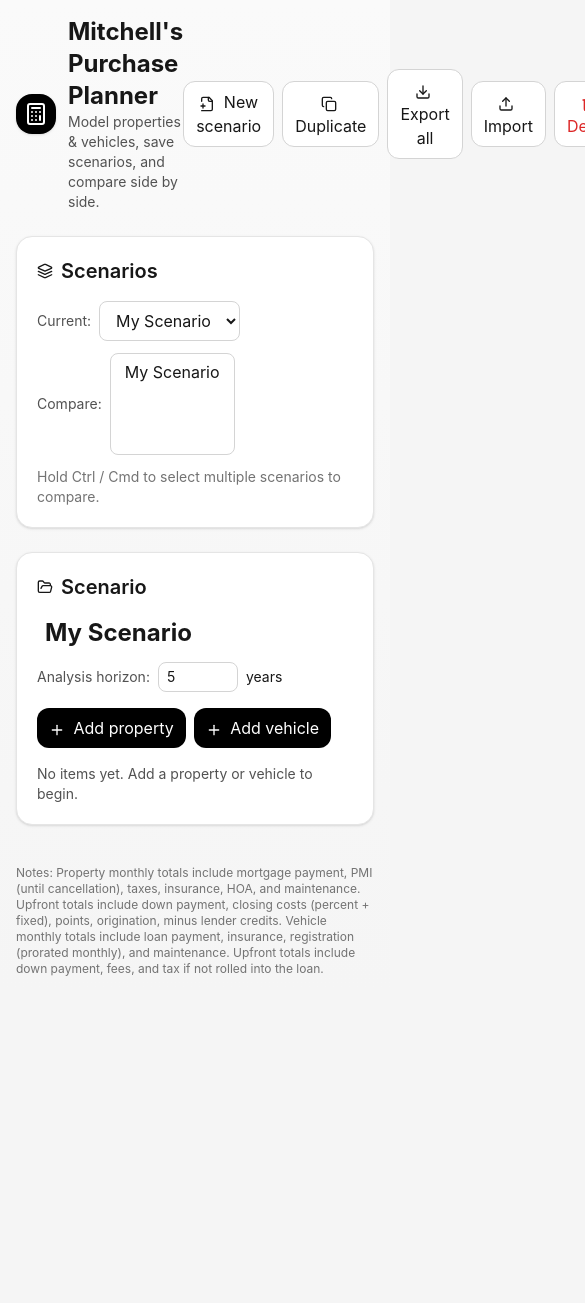
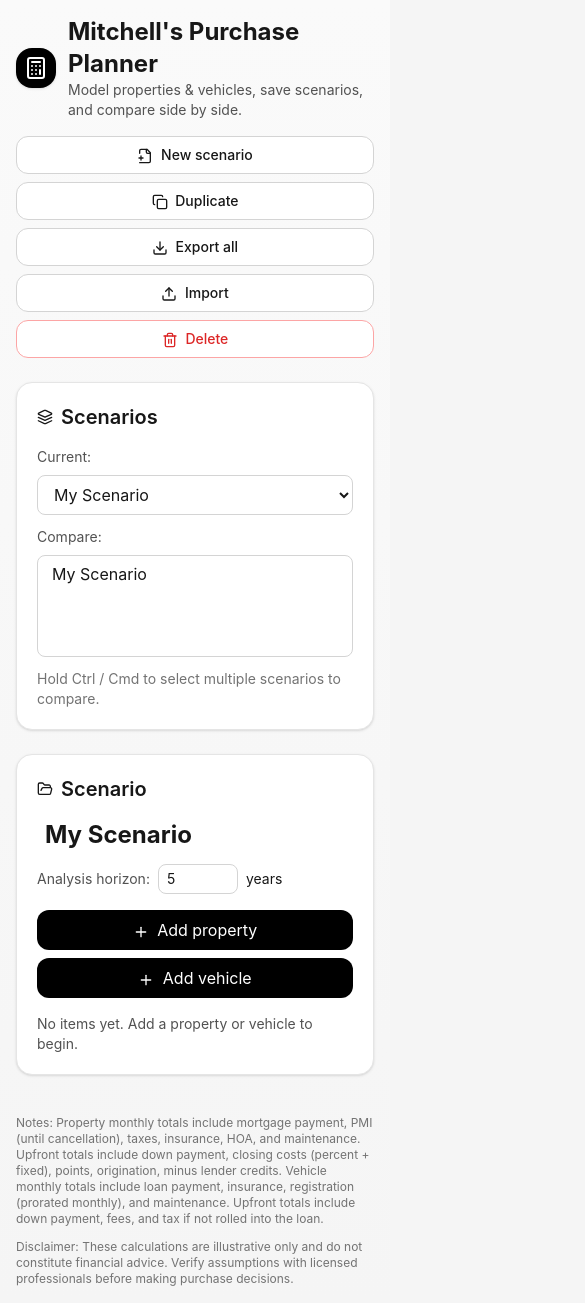
Before and after one commit to IAmTheMitchell/mitchells-purchase-planner, a React (Vite) app: page / in a window 390 px wide. Shown: the top 1303 px of the page, 585 px wide, since content can reach past the window. Before the commit the page ends 993 px from the top, so only its background shows below. Built offline with nearby package versions, Linux system fonts and the light colour scheme; the HTML template or start-up script is replaced by a standard one.

Commit message:
feat: optimize for mobile

```diff
--- a/src/App.tsx
+++ b/src/App.tsx
@@ -30,6 +30,8 @@ import { ItemType, PropertyItem, Scenario, VehicleItem } from "./types";
 export default function App() {
   const isBrowser = typeof window !== "undefined";
   const initialScenariosRef = useRef<Scenario[] | null>(null);
+  const actionButtonClass =
+    "w-full sm:w-auto px-3 py-2 rounded-xl bg-white dark:bg-neutral-900 border border-neutral-300 dark:border-neutral-700 text-sm font-medium text-center transition hover:bg-neutral-50 dark:hover:bg-neutral-800";
 
   if (initialScenariosRef.current === null) {
     initialScenariosRef.current = isBrowser ? loadScenarios() : [newScenario()];
@@ -177,7 +179,7 @@ export default function App() {
   return (
     <div className="min-h-screen bg-gradient-to-b from-neutral-50 to-neutral-100 dark:from-neutral-950 dark:to-neutral-900 text-neutral-900 dark:text-neutral-50 p-4 md:p-8">
       <div className="max-w-7xl mx-auto">
-        <header className="flex items-center justify-between mb-6">
+        <header className="flex flex-col gap-4 md:flex-row md:items-center md:justify-between mb-6">
           <div className="flex items-center gap-3">
             <motion.div
               initial={{ scale: 0.9, opacity: 0 }}
@@ -197,9 +199,9 @@ export default function App() {
             </div>
           </div>
 
-          <div className="flex items-center gap-2">
+          <div className="flex flex-col gap-2 sm:flex-row sm:flex-wrap md:justify-end w-full md:w-auto">
             <button
-              className="px-3 py-2 rounded-xl bg-white dark:bg-neutral-900 border border-neutral-300 dark:border-neutral-700"
+              className={actionButtonClass}
               onClick={() => {
                 const scenario = newScenario();
                 setScenarios((prev) => [...prev, scenario]);
@@ -209,25 +211,25 @@ export default function App() {
               <FilePlus2 className="inline w-4 h-4 mr-1" /> New scenario
             </button>
             <button
-              className="px-3 py-2 rounded-xl bg-white dark:bg-neutral-900 border border-neutral-300 dark:border-neutral-700"
+              className={actionButtonClass}
               onClick={() => duplicateScenario(current.id)}
             >
               <Copy className="inline w-4 h-4 mr-1" /> Duplicate
             </button>
             <button
-              className="px-3 py-2 rounded-xl bg-white dark:bg-neutral-900 border border-neutral-300 dark:border-neutral-700"
+              className={actionButtonClass}
               onClick={handleExport}
             >
               <Download className="inline w-4 h-4 mr-1" /> Export all
             </button>
             <button
-              className="px-3 py-2 rounded-xl bg-white dark:bg-neutral-900 border border-neutral-300 dark:border-neutral-700"
+              className={actionButtonClass}
               onClick={() => fileInputRef.current?.click()}
             >
               <Upload className="inline w-4 h-4 mr-1" /> Import
             </button>
             <button
-              className="px-3 py-2 rounded-xl bg-white dark:bg-neutral-900 border border-neutral-300 dark:border-neutral-700 text-red-600"
+              className={`${actionButtonClass} border-red-300 dark:border-red-800 text-red-600`}
               onClick={() => removeScenario(current.id)}
             >
               <Trash2 className="inline w-4 h-4 mr-1" /> Delete
@@ -246,10 +248,10 @@ export default function App() {
 
         <SectionCard title="Scenarios" icon={<Layers className="w-4 h-4" />}>
           <div className="grid grid-cols-1 md:grid-cols-3 gap-3">
-            <div className="flex items-center gap-2">
+            <div className="flex flex-col sm:flex-row sm:items-center gap-2">
               <span className="text-sm text-neutral-600">Current:</span>
               <select
-                className="px-3 py-2 rounded-lg border border-neutral-300 dark:border-neutral-700 bg-white dark:bg-neutral-950"
+                className="w-full sm:flex-1 px-3 py-2 rounded-lg border border-neutral-300 dark:border-neutral-700 bg-white dark:bg-neutral-950"
                 value={current.id}
                 onChange={(e) => setCurrentId(e.target.value)}
               >
@@ -260,10 +262,10 @@ export default function App() {
                 ))}
               </select>
             </div>
-            <div className="flex items-center gap-2">
+            <div className="flex flex-col sm:flex-row sm:items-center gap-2">
               <span className="text-sm text-neutral-600">Compare:</span>
               <select
-                className="px-3 py-2 rounded-lg border border-neutral-300 dark:border-neutral-700 bg-white dark:bg-neutral-950"
+                className="w-full sm:flex-1 px-3 py-2 rounded-lg border border-neutral-300 dark:border-neutral-700 bg-white dark:bg-neutral-950"
                 multiple
                 value={compareIds}
                 onChange={(e) =>
@@ -305,15 +307,15 @@ export default function App() {
           />
 
           <div className="my-4 grid grid-cols-1 md:grid-cols-2 gap-4">
-            <div className="flex gap-2">
+            <div className="flex flex-col sm:flex-row gap-2">
               <button
-                className="px-3 py-2 rounded-xl bg-black text-white"
+                className="w-full sm:w-auto px-3 py-2 rounded-xl bg-black text-white text-center"
                 onClick={() => addItem("property")}
               >
                 <Plus className="inline w-4 h-4 mr-1" /> Add property
               </button>
               <button
-                className="px-3 py-2 rounded-xl bg-black text-white"
+                className="w-full sm:w-auto px-3 py-2 rounded-xl bg-black text-white text-center"
                 onClick={() => addItem("vehicle")}
               >
                 <Plus className="inline w-4 h-4 mr-1" /> Add vehicle
@@ -361,6 +363,11 @@ export default function App() {
             and maintenance. Upfront totals include down payment, fees, and tax
             if not rolled into the loan.
           </p>
+          <p className="mt-3">
+            Disclaimer: These calculations are illustrative only and do not
+            constitute financial advice. Verify assumptions with licensed
+            professionals before making purchase decisions.
+          </p>
         </footer>
       </div>
 
--- a/src/components/ItemEditor.tsx
+++ b/src/components/ItemEditor.tsx
@@ -15,8 +15,8 @@ export function ItemEditor({ item, onSave, onClose }: ItemEditorProps) {
   const isProperty = draft.type === "property";
 
   return (
-    <div className="fixed inset-0 bg-black/40 flex items-center justify-center z-50 p-4">
-      <div className="bg-white dark:bg-neutral-950 w-full max-w-3xl rounded-2xl shadow-xl border border-neutral-200 dark:border-neutral-800">
+    <div className="fixed inset-0 bg-black/40 flex items-start md:items-center justify-center z-50 p-4 overflow-y-auto">
+      <div className="bg-white dark:bg-neutral-950 w-full max-w-3xl mx-auto rounded-2xl shadow-xl border border-neutral-200 dark:border-neutral-800">
         <div className="flex items-center justify-between p-4 border-b border-neutral-200 dark:border-neutral-800">
           <div className="flex items-center gap-2">
             <Calculator className="w-5 h-5" />
@@ -29,7 +29,7 @@ export function ItemEditor({ item, onSave, onClose }: ItemEditorProps) {
             <X className="w-5 h-5" />
           </button>
         </div>
-        <div className="p-4 grid grid-cols-1 md:grid-cols-2 gap-6 max-h-[70vh] overflow-y-auto">
+        <div className="p-4 grid grid-cols-1 md:grid-cols-2 gap-6 max-h-full md:max-h-[70vh] overflow-y-auto">
           <label className="flex flex-col gap-1">
             <span className="text-sm text-neutral-600 dark:text-neutral-300">
               Name
@@ -284,15 +284,15 @@ export function ItemEditor({ item, onSave, onClose }: ItemEditorProps) {
             </>
           )}
         </div>
-        <div className="flex items-center justify-end gap-2 p-4 border-t border-neutral-200 dark:border-neutral-800">
+        <div className="flex flex-col sm:flex-row sm:items-center sm:justify-end gap-2 p-4 border-t border-neutral-200 dark:border-neutral-800">
           <button
-            className="px-3 py-2 rounded-lg border border-neutral-300 dark:border-neutral-700"
+            className="w-full sm:w-auto px-3 py-2 rounded-lg border border-neutral-300 dark:border-neutral-700 text-center"
             onClick={onClose}
           >
             Cancel
           </button>
           <button
-            className="px-3 py-2 rounded-lg bg-black text-white"
+            className="w-full sm:w-auto px-3 py-2 rounded-lg bg-black text-white text-center"
             onClick={() => onSave(draft)}
           >
             Save
--- a/src/components/ItemSummary.tsx
+++ b/src/components/ItemSummary.tsx
@@ -35,22 +35,22 @@ export function ItemSummary({
 
   return (
     <div className="rounded-2xl border border-neutral-200 dark:border-neutral-800 p-4 bg-neutral-50 dark:bg-neutral-950">
-      <div className="flex items-center justify-between gap-2 mb-2">
-        <div>
+      <div className="flex flex-col sm:flex-row sm:items-center sm:justify-between gap-3 mb-2">
+        <div className="w-full">
           <div className="text-sm uppercase tracking-wide text-neutral-500">
             {item.type === "property" ? "Property" : "Vehicle"}
           </div>
           <div className="text-lg font-semibold">{item.name}</div>
         </div>
-        <div className="flex items-center gap-2">
+        <div className="flex flex-wrap gap-2 w-full sm:w-auto justify-end">
           <button
-            className="p-2 rounded-lg border border-neutral-300 dark:border-neutral-700"
+            className="w-full sm:w-auto p-2 rounded-lg border border-neutral-300 dark:border-neutral-700 text-center"
             onClick={onEdit}
           >
             <Pencil className="w-4 h-4" />
           </button>
           <button
-            className="p-2 rounded-lg border border-red-300 text-red-600"
+            className="w-full sm:w-auto p-2 rounded-lg border border-red-300 text-red-600 text-center"
             onClick={onDelete}
           >
             <Trash2 className="w-4 h-4" />
--- a/src/components/Row.tsx
+++ b/src/components/Row.tsx
@@ -5,9 +5,9 @@ interface RowProps {
 
 export function Row({ label, value }: RowProps) {
   return (
-    <div className="flex items-center justify-between py-1 text-sm">
+    <div className="flex flex-col sm:flex-row sm:items-center sm:justify-between gap-1 py-1 text-sm">
       <span className="text-neutral-600 dark:text-neutral-300">{label}</span>
-      <span className="font-medium">{value}</span>
+      <span className="font-medium sm:text-right">{value}</span>
     </div>
   );
 }
--- a/src/components/inputs.tsx
+++ b/src/components/inputs.tsx
@@ -16,14 +16,12 @@ export function NumberInput({
   min = 0,
 }: NumberInputProps) {
   return (
-    <label className="flex items-center justify-between gap-4 py-1">
-      <span className="text-sm text-neutral-600 dark:text-neutral-300">
-        {label}
-      </span>
-      <div className="flex items-center gap-2">
+    <label className="flex flex-col gap-2 py-1 text-sm">
+      <span className="text-neutral-600 dark:text-neutral-300">{label}</span>
+      <div className="flex flex-col gap-2 sm:flex-row sm:items-center">
         <input
           type="number"
-          className="w-36 px-3 py-2 rounded-lg border border-neutral-300 dark:border-neutral-700 bg-white dark:bg-neutral-950"
+          className="w-full sm:w-40 px-3 py-2 rounded-lg border border-neutral-300 dark:border-neutral-700 bg-white dark:bg-neutral-950"
           step={step}
           min={min}
           value={Number.isFinite(value) ? value : 0}
@@ -43,11 +41,10 @@ interface ToggleProps {
 
 export function Toggle({ label, checked, onChange }: ToggleProps) {
   return (
-    <label className="flex items-center justify-between gap-4 py-1">
-      <span className="text-sm text-neutral-600 dark:text-neutral-300">
-        {label}
-      </span>
+    <label className="flex flex-col gap-2 py-1 text-sm sm:flex-row sm:items-center sm:justify-between">
+      <span className="text-neutral-600 dark:text-neutral-300">{label}</span>
       <input
+        className="h-4 w-4 self-start sm:self-auto"
         type="checkbox"
         checked={checked}
         onChange={(e) => onChange(e.target.checked)}
```
Also changed, not shown: src/components/ComparePanel.tsx (+43 -1 lines).
